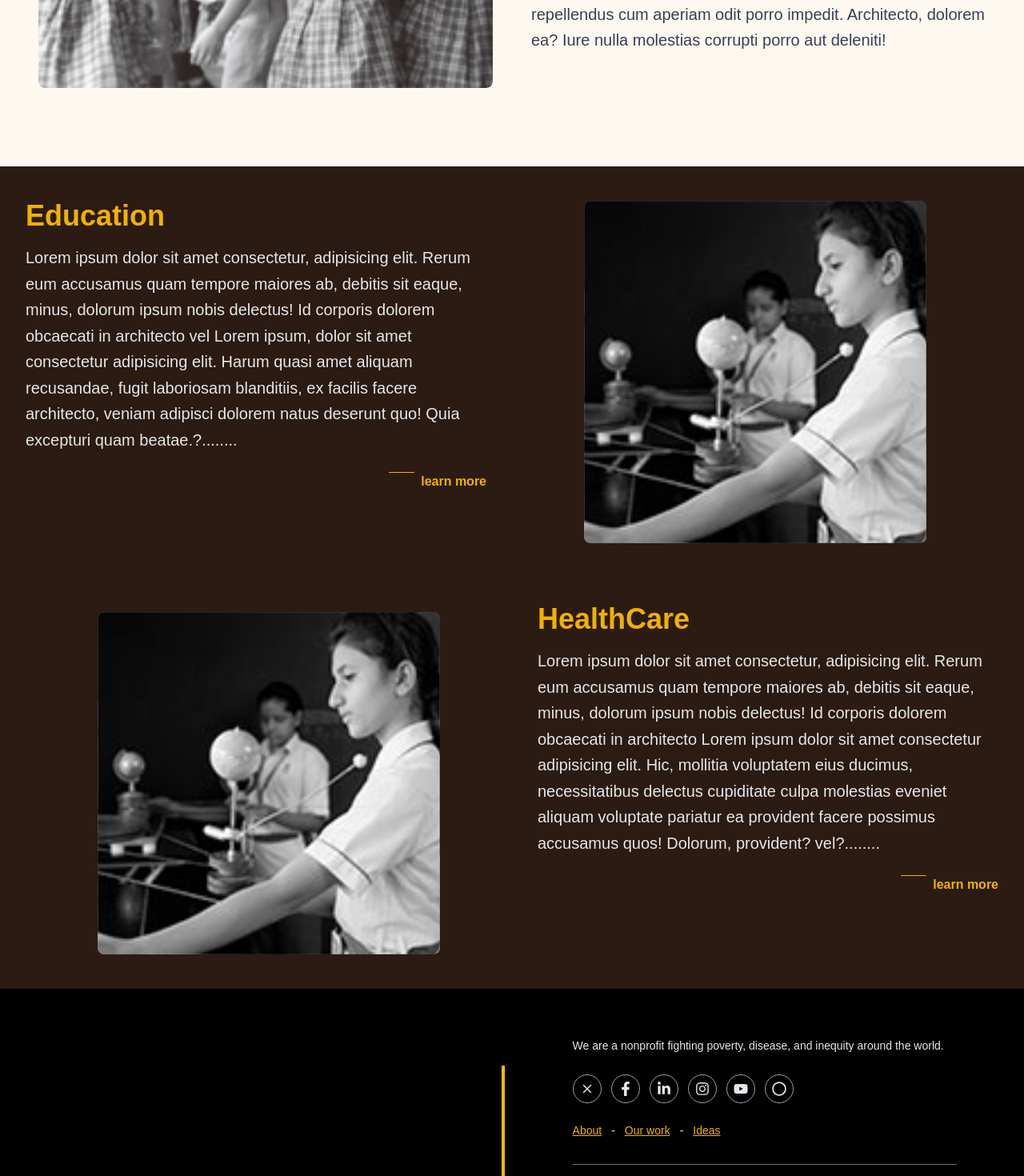
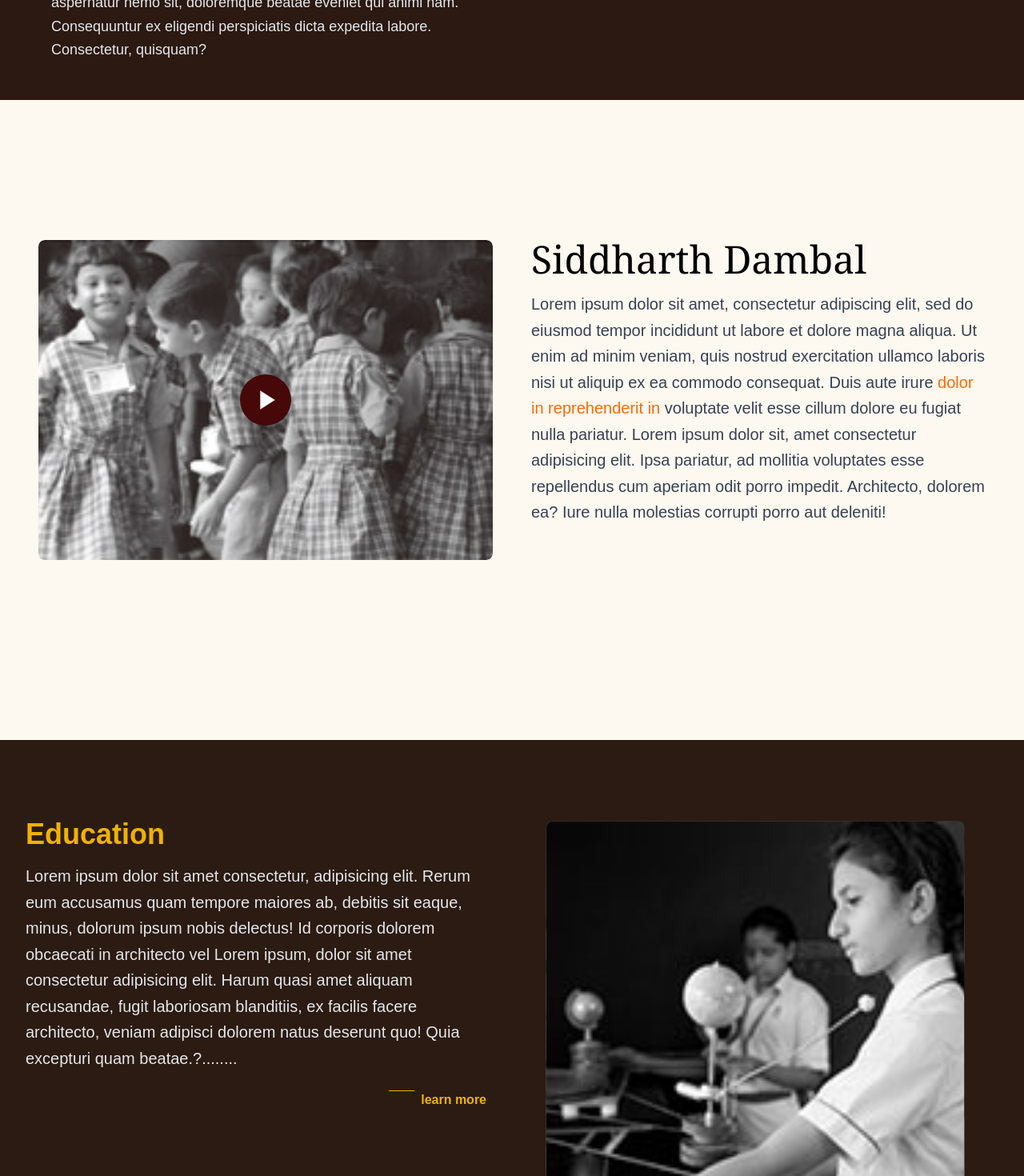
Before and after one commit to Cricbinit/trust, a React (Vite) app: page / in a window 1280 px wide. Shown: the part 2900-4370 px from the top of the page at 80% size. Built offline with nearby package versions, Linux system fonts and the light colour scheme.

Commit message:
pages edited

```diff
--- a/src/components/Home/AboutFoundation.jsx
+++ b/src/components/Home/AboutFoundation.jsx
@@ -24,13 +24,13 @@ export default function AboutFoundation() {
   return (
     <section className="bg-[#3b2416] text-white py-12 px-6 md:px-16">
       {/* Main Content Row */}
-      <div className="grid md:grid-cols-2 gap-10 items-start">
+      <div className="grid md:grid-cols-2 gap-10 items-start  h-[90vh]">
         {/* Main Image (static) */}
-        <div className="w-full h-[350px] rounded-lg overflow-hidden">
+        <div className="w-full h-full rounded-lg overflow-hidden">
           <img
             src={Img11}
             alt="main-img"
-            className="w-full h-full object-cover rounded-lg"
+            className="w-[700px] h-[500px] object-cover rounded-lg"
           />
         </div>
 
@@ -47,6 +47,8 @@ export default function AboutFoundation() {
             voluptate velit esse cillum dolore eu fugiat nulla pariatur.
             Excepteur sint occaecat cupidatat non proident, sunt in culpa qui
             officia deserunt mollit anim id est laborum.
+            Lorem ipsum dolor sit, amet consectetur adipisicing elit. Nesciunt iure sunt, veritatis suscipit assumenda sed repellat labore consequuntur laudantium, tempora quia distinctio officiis. Eos deleniti rem minima possimus debitis quod!
+            Id odit possimus obcaecati nulla, quisquam pariatur consequatur officia quia? Beatae et, illo distinctio incidunt maiores molestias! Doloremque porro quibusdam est possimus itaque explicabo, voluptates ducimus autem quis amet. Nostrum!
           </p>
         </div>
       </div>
--- a/src/components/Home/EducationHome.jsx
+++ b/src/components/Home/EducationHome.jsx
@@ -25,7 +25,7 @@ export default function EducationHome() {
   };
 
   return (
-    <div className="flex flex-col md:flex-row items-start gap-8 p-8 bg-[#2b1b12] text-white ">
+    <div className="flex flex-col md:flex-row items-start gap-8 p-8 bg-[#2b1b12] text-white  lg:py-22">
       {/* Left: Text */}
       <div className="w-full md:w-1/2 flex flex-col justify-center mt-2.5">
         <h2 className="text-xl md:text-4xl font-semibold text-yellow-500 mb-4">
@@ -70,7 +70,7 @@ export default function EducationHome() {
           {images.map((img, idx) => (
             <SwiperSlide key={idx}>
               <div
-                className="w-[300px] h-[300px] md:w-[450px] md:h-[450px] mx-auto rounded-lg bg-center bg-cover bg-no-repeat transition-transform duration-500 scale-95"
+                className="w-[300px] h-[300px] md:w-[550px] md:h-[550px] mx-auto rounded-lg bg-center bg-cover bg-no-repeat transition-transform duration-500 scale-95"
                 style={{ backgroundImage: `url(${img})` }}
               />
             </SwiperSlide>
--- a/src/components/Home/HealthCareHome.jsx
+++ b/src/components/Home/HealthCareHome.jsx
@@ -27,7 +27,7 @@ export default function HealthCareHome() {
   };
 
   return (
-    <div className="flex flex-col md:flex-row gap-8 p-8 bg-[#2b1b12] text-white justify-start">
+    <div className="flex flex-col md:flex-row gap-8 p-8 bg-[#2b1b12] text-white justify-start lg:py-20">
       <div className="w-full md:w-1/2 relative">
         <Swiper
           modules={[Autoplay, EffectFade]}
@@ -39,7 +39,7 @@ export default function HealthCareHome() {
           {images.map((img, idx) => (
             <SwiperSlide key={idx}>
               <div
-                className="w-[300px] h-[300px] md:w-[450px] md:h-[450px] mx-auto rounded-lg bg-center bg-cover bg-no-repeat transition-transform duration-500 scale-95"
+                className="w-[300px] h-[300px] md:w-[550px] md:h-[550px] mx-auto rounded-lg bg-center bg-cover bg-no-repeat transition-transform duration-500 scale-95"
                 style={{ backgroundImage: `url(${img})` }}
               />
             </SwiperSlide>
--- a/src/components/Home/ProfileSection.jsx
+++ b/src/components/Home/ProfileSection.jsx
@@ -1,6 +1,6 @@
 import React, { useState } from "react";
-import Img1 from "../../assets/asset 18.jpeg"
-import Video from "../../assets/BBS REEL WITH VOICEOVERS (1).mp4"
+import Img1 from "../../assets/asset 18.jpeg";
+import Video from "../../assets/BBS REEL WITH VOICEOVERS (1).mp4";
 
 export default function ProfileSection() {
   const [isPlaying, setIsPlaying] = useState(false);
@@ -10,7 +10,9 @@ export default function ProfileSection() {
   };
 
   return (
-    <div className="flex flex-col md:flex-row items-center  md:items-start gap-6 md:gap-12 p-6 md:p-12 bg-[#fdf8f0]">
+    <div className="flex justify-center items-center min-h-screen bg-[#fdf8f0]">
+      {/* Inner container */}
+      <div className="flex flex-col md:flex-row justify-center items-center md:items-start gap-6 md:gap-12 p-6 md:p-12 ">
         {/* Left: Video Section */}
         <div className="w-full md:w-1/2 relative overflow-hidden rounded-lg">
           {!isPlaying ? (
@@ -24,11 +26,9 @@ export default function ProfileSection() {
               <div className="absolute inset-0 flex items-center justify-center">
                 <div
                   onClick={handlePlay}
-                className={`w-12 h-12 md:w-16 md:h-16 rounded-full flex items-center justify-center cursor-pointer
+                  className="w-12 h-12 md:w-16 md:h-16 rounded-full flex items-center justify-center cursor-pointer
                     transition-all duration-300 transform
-                  hover:scale-110 hover:animate-pulse
-                  ${isPlaying ? "bg-red-950" : "bg-red-950"}
-                `}
+                    hover:scale-110 hover:animate-pulse bg-red-950"
                 >
                   <svg
                     className="w-5 h-5 md:w-10 md:h-10 text-white"
@@ -46,26 +46,29 @@ export default function ProfileSection() {
               controls
               autoPlay
               className="w-full h-[400px] rounded-lg transition-opacity duration-500 opacity-0 animate-fadeIn"
-            onCanPlay={() => {
-              const videoEl = document.querySelector("video");
-              if (videoEl) videoEl.classList.remove("opacity-0");
-            }}
+              onCanPlay={(e) => e.currentTarget.classList.remove("opacity-0")}
             />
           )}
         </div>
 
         {/* Right: Text */}
-      <div className="w-full md:w-1/2 h-[450px] flex  justify-start items-start flex-col">
-        <h2 className="text-2xl md:text-5xl font-serif mb-4">Siddharth Dambal</h2>
+        <div className="w-full md:w-1/2 h-[450px] flex justify-start items-start flex-col">
+          <h2 className="text-2xl md:text-5xl font-serif mb-4">
+            Siddharth Dambal
+          </h2>
           <p className="text-gray-700 leading-relaxed lg:text-xl">
             Lorem ipsum dolor sit amet, consectetur adipiscing elit, sed do
             eiusmod tempor incididunt ut labore et dolore magna aliqua. Ut enim
             ad minim veniam, quis nostrud exercitation ullamco laboris nisi ut
             aliquip ex ea commodo consequat. Duis aute irure{" "}
             <span className="text-orange-500">dolor in reprehenderit in</span>{" "}
-          voluptate velit esse cillum dolore eu fugiat nulla pariatur.
-          Lorem ipsum dolor sit, amet consectetur adipisicing elit. Ipsa pariatur, ad mollitia voluptates esse repellendus cum aperiam odit porro impedit. Architecto, dolorem ea? Iure nulla molestias corrupti porro aut deleniti!
+            voluptate velit esse cillum dolore eu fugiat nulla pariatur. Lorem
+            ipsum dolor sit, amet consectetur adipisicing elit. Ipsa pariatur,
+            ad mollitia voluptates esse repellendus cum aperiam odit porro
+            impedit. Architecto, dolorem ea? Iure nulla molestias corrupti porro
+            aut deleniti!
           </p>
+        </div>
       </div>
     </div>
   );
--- a/src/components/Home/TeamFoundation.jsx
+++ b/src/components/Home/TeamFoundation.jsx
@@ -36,6 +36,8 @@ export default function TeamFoundation() {
             esse cillum dolore eu fugiat nulla pariatur. Excepteur sint occaecat
             cupidatat non proident, sunt in culpa qui officia deserunt mollit
             anim id est laborum
+            Lorem ipsum dolor sit, amet consectetur adipisicing elit. Eos cum tempore in quia debitis incidunt totam pariatur quo. Illum sit adipisci dolorum, a repellendus obcaecati animi quaerat nam temporibus tempora.
+            Libero ab mollitia necessitatibus delectus dicta blanditiis consectetur eius voluptates accusamus quam aspernatur nemo sit, doloremque beatae eveniet qui animi nam. Consequuntur ex eligendi perspiciatis dicta expedita labore. Consectetur, quisquam?
           </p>
         </div>
 
```
Lines whose indentation alone changed are shown as unchanged.
